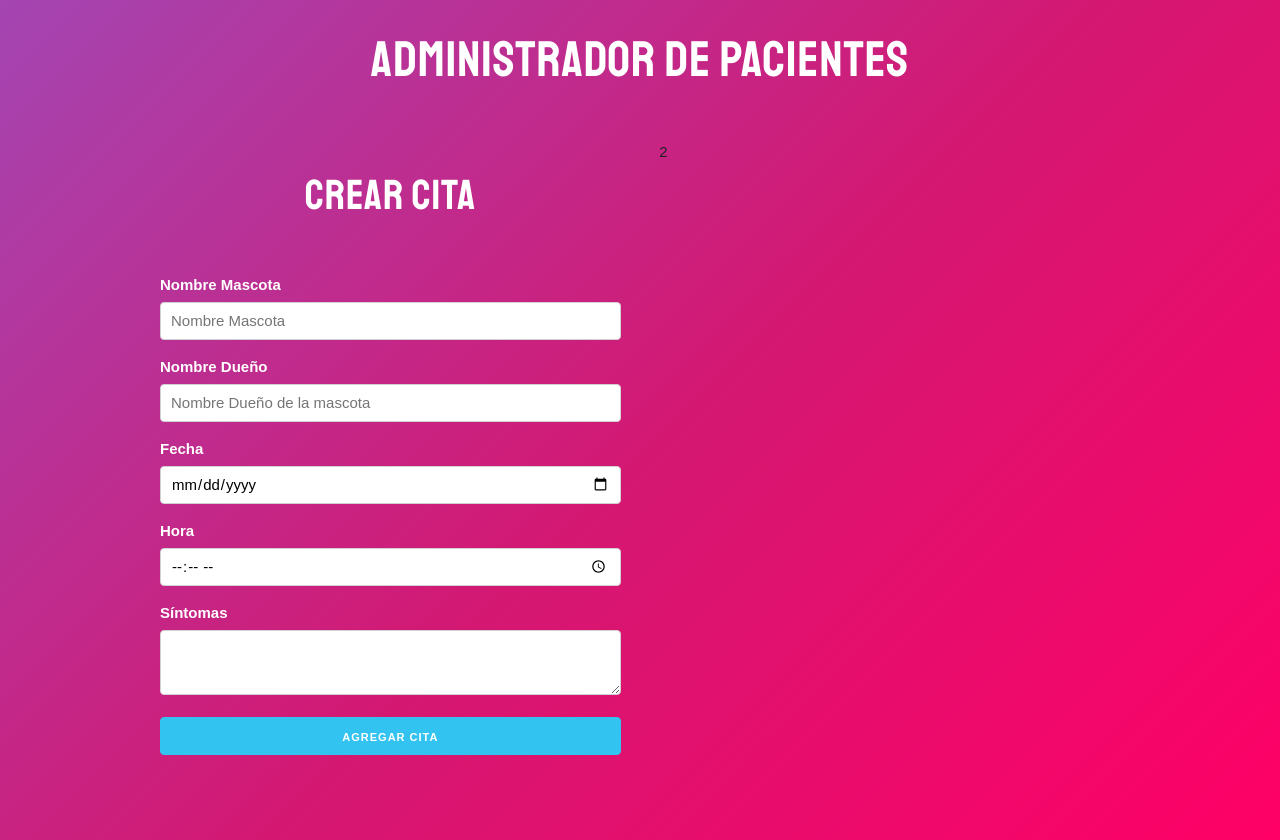
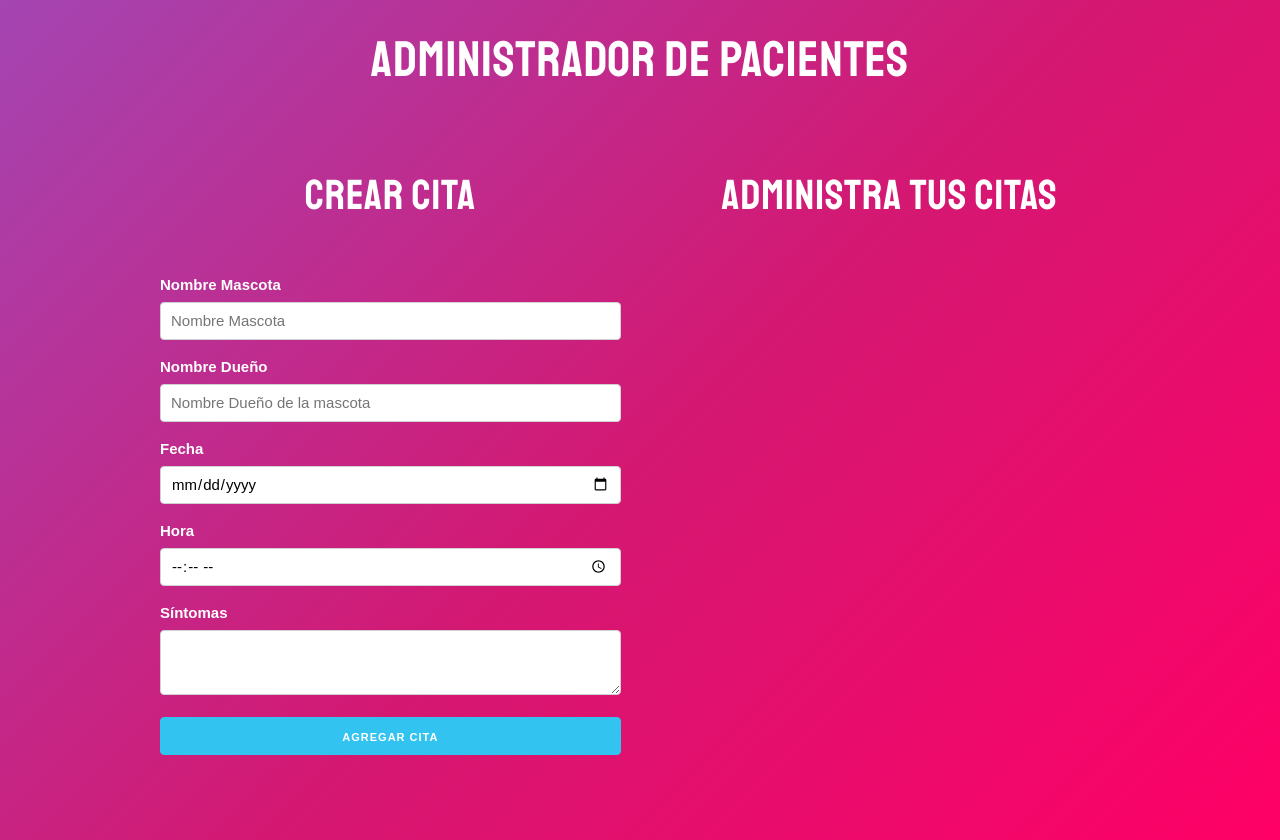
Before and after one commit to armandotechno/citas, a React (Create React App) app: page / in a window 1280 px wide. Built offline with nearby package versions, Linux system fonts and the light colour scheme.

Commit message:
Mostrando las citas

```diff
--- a/src/App.js
+++ b/src/App.js
@@ -1,5 +1,6 @@
 import React, {Fragment, useState} from 'react';
-import Formulario from './components/Formulario'
+import Formulario from './components/Formulario';
+import Cita from './components/Cita';
 
 function App() {
 
@@ -27,7 +28,13 @@ function App() {
             />
           </div>
           <div className="one-half column">
-            2
+            <h2>Administra tus citas</h2>
+            {citas.map(cita =>(
+              <Cita
+                key={cita.id}
+                cita={cita}
+              />
+            ))}
           </div>
         </div>
       </div>
```
